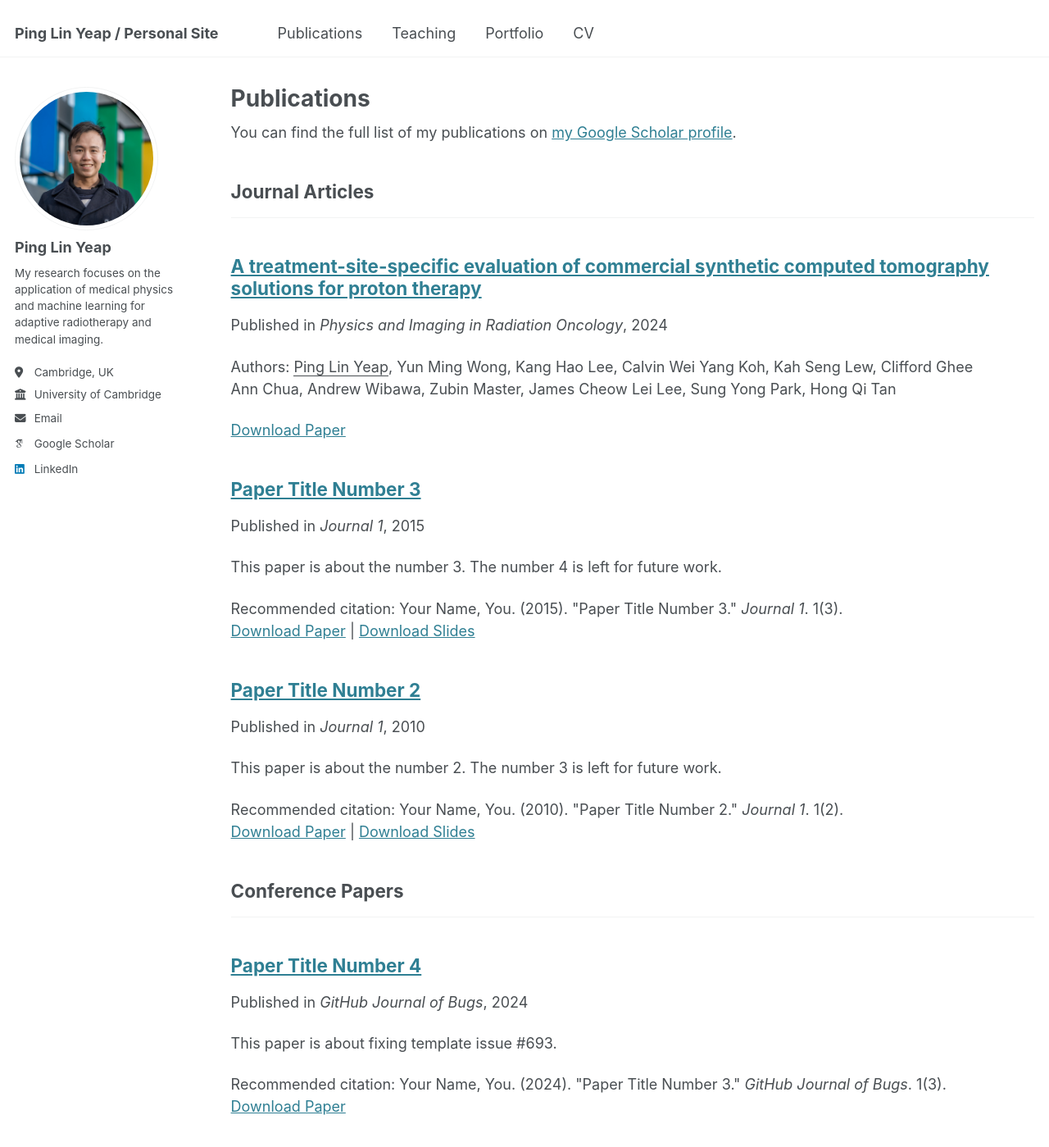
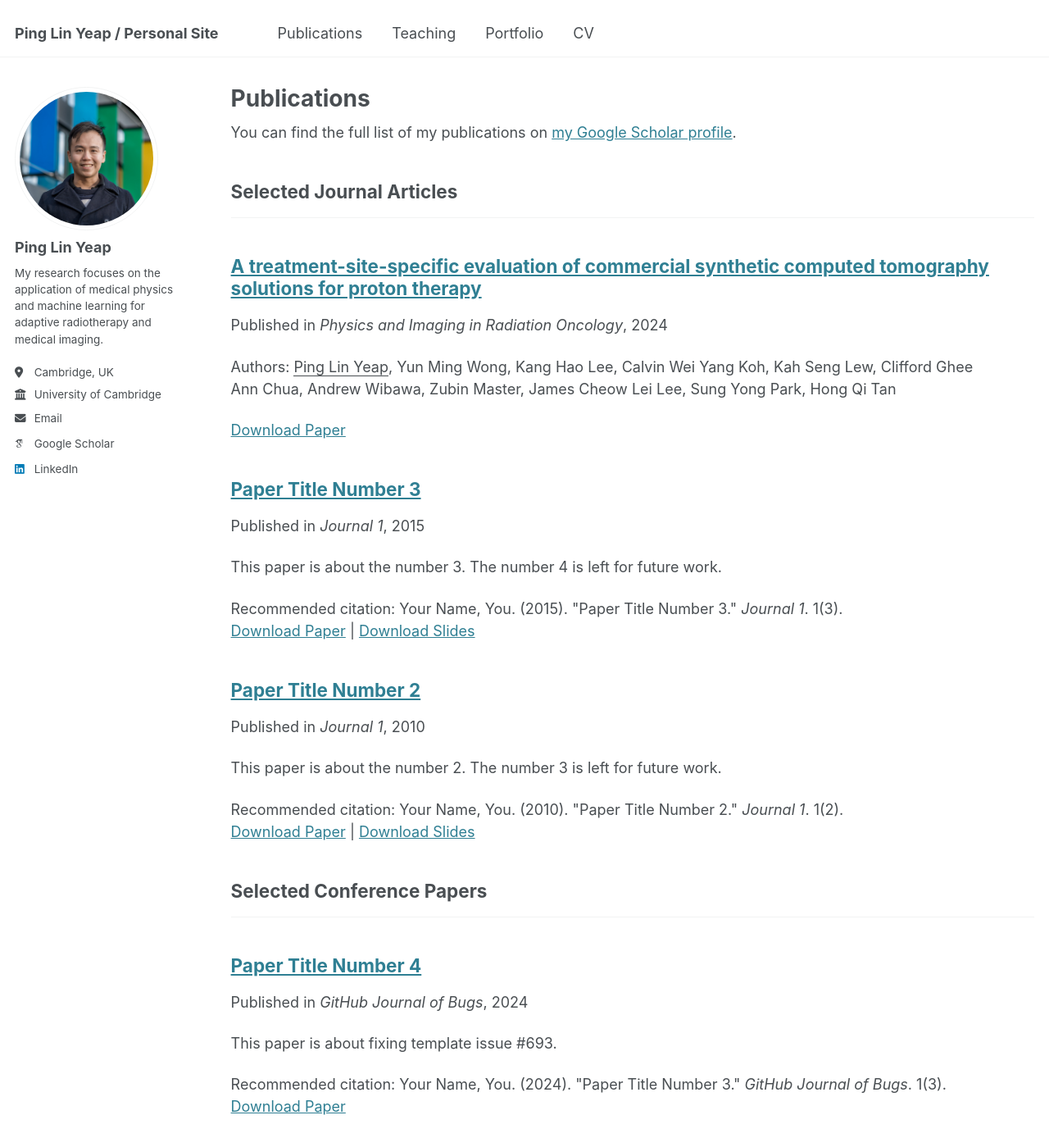
Before and after one commit to yeappl/yeappl.github.io, a Jekyll site: the page built from _pages/publications.html, in a window 1280 px wide and 1400 px high. Shown: the whole window at 82% size. Built offline with Jekyll 4.4.1, drawn with Linux system fonts in a browser that asks for light colours; some web fonts are replaced.

Commit message:
Update _config.yml

```diff
--- a/_config.yml
+++ b/_config.yml
@@ -78,11 +78,11 @@ author:
 # Publication Category - The following the list of publication categories and their headings
 publication_category:
   books:
-    title: 'Books'
+    title: 'Selected Books'
   manuscripts:
-    title: 'Journal Articles'
+    title: 'Selected Journal Articles'
   conferences:
-    title: 'Conference Papers'
+    title: 'Selected Conference Papers'
 
 # Site Settings
 teaser                   :  # filename of teaser fallback teaser image placed in /images/, .e.g. "500x300.png"
```
